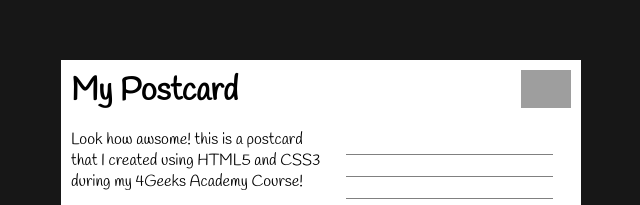
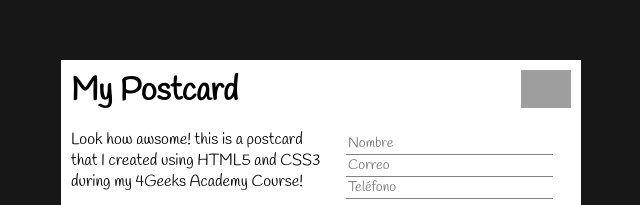
Before and after one commit to edgarpelayo/01-Postcard, a plain HTML site: page index.html in a window 1280 px wide. Shown: the part 190-395 px from the top of the page, without its empty margins (319-959 px from the left). Drawn offline with Linux system fonts and the light colour scheme; grey boxes are pictures that could not be loaded.

Commit message:
Version Final

```diff
--- a/index.html
+++ b/index.html
@@ -27,9 +27,9 @@
 						</p>
 					</div>
 					<div class="section_right">
-						<input type="text" placeholder="">
-						<input type="text" placeholder="">
-						<input type="text" placeholder="">
+						<input type="text" placeholder="Nombre">
+						<input type="text" placeholder="Correo">
+						<input type="text" placeholder="Teléfono">
 					</div>
 				</div>
 				<div class="pc_footer">
```
